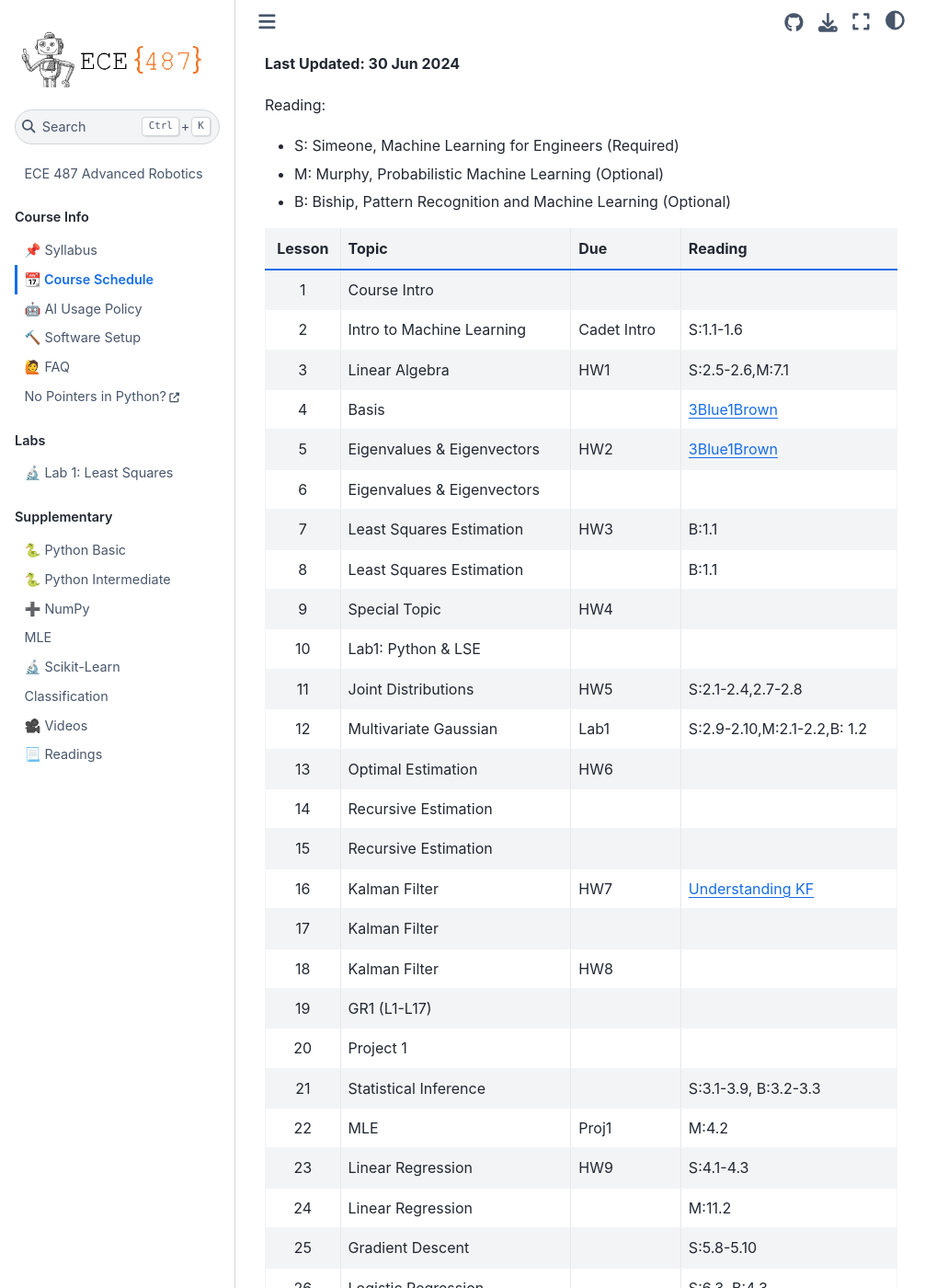
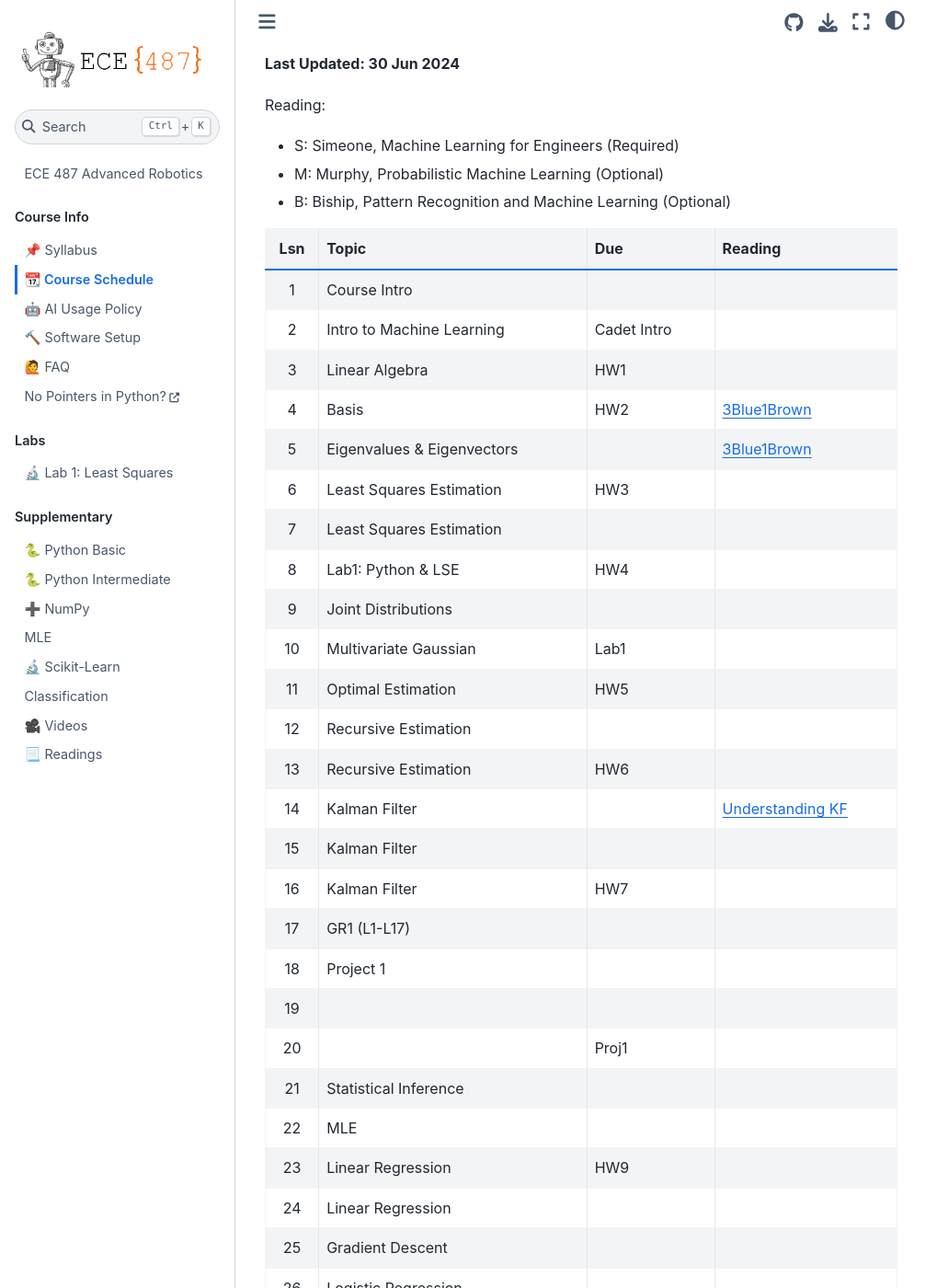
Before and after one commit to stanbaek/ece487, a Jupyter Book: the page built from docs/schedule.md, in a window 1280 px wide and 1400 px high, scrolled down 197 px. Shown: the whole window at 92% size, without its empty margins (0-1031 px from the left). Built offline with Jupyter Book 1.0.4 settings and Sphinx 7.4.7 and the Sphinx Book theme 1.1.4, drawn with Linux system fonts in a browser that asks for light colours; some of the changed text lies outside the part shown.

Commit message:
updated the schedule

```diff
--- a/docs/schedule.md
+++ b/docs/schedule.md
@@ -10,46 +10,46 @@
 - M: Murphy, Probabilistic Machine Learning (Optional)
 - B: Biship, Pattern Recognition and Machine Learning (Optional)
 
-|Lesson|  Topic                        | Due        | Reading
-|:----:|-------------------------------|------------|-----------------
-|1     | Course Intro                  |            |
-|2     | Intro to Machine Learning     |Cadet Intro | S:1.1-1.6
-|3     | Linear Algebra                | HW1        | S:2.5-2.6,M:7.1
-|4     | Basis                         |            | [3Blue1Brown](https://www.youtube.com/watch?v=P2LTAUO1TdA)
-|5     | Eigenvalues & Eigenvectors    | HW2        | [3Blue1Brown](https://www.youtube.com/watch?v=PFDu9oVAE-g)
-|6     | Eigenvalues & Eigenvectors    |            |
-|7     | Least Squares Estimation      | HW3        | B:1.1
-|8     | Least Squares Estimation      |            | B:1.1
-|9     | Special Topic                 | HW4        |
-|10    | Lab1: Python & LSE            |            |
-|11    | Joint Distributions           | HW5        | S:2.1-2.4,2.7-2.8
-|12    | Multivariate Gaussian         | Lab1       | S:2.9-2.10,M:2.1-2.2,B: 1.2
-|13    | Optimal Estimation            | HW6        |
-|14    | Recursive Estimation          |            |
-|15    | Recursive Estimation          |            |
-|16    | Kalman Filter                 | HW7        |[Understanding KF](https://www.youtube.com/playlist?list=PLn8PRpmsu08pzi6EMiYnR-076Mh-q3tWr)
-|17    | Kalman Filter                 |            |
-|18    | Kalman Filter                 | HW8        |
-|19    | GR1 (L1-L17)                  |            |
-|20    | Project 1                     |            |
-|21    | Statistical Inference         |            | S:3.1-3.9, B:3.2-3.3
-|22    | MLE                           | Proj1      | M:4.2
-|23    | Linear Regression             | HW9        | S:4.1-4.3
-|24    | Linear Regression             |            | M:11.2
-|25    | Gradient Descent              |            | S:5.8-5.10
-|26    | Logistic Regression           |            | S:6.3, B:4.3
-|27    | Naive Bayes                   | HW10       | M:9.3
-|28    | Assessment & Validation       |            | S:4.4-4.6
-|29    | MAP                           |            | S:4.7-4.11
-|30    | Regularization                | HW11       | S:4.7-4.11
-|31    | SVM                           |            |
-|32    | Snow-Day                      | HW12       | S:5.14-5.15
-|33    | Neural Networks               |            | S:6.4
-|34    | Back propagation              | HW13       | S:5.14-5.15
-|35    | GR2                           |            |
-|36    | Final Project                 | HW14       |
-|37    | Final Project                 |            |
-|      | Thanksgiving Break            |            |
-|38    | Final Project                 |            |
-|39    | Final Project                 |            |
-|40    | Final Project                 |Final Report|
+|Lsn|  Topic                        | Due        | Reading
+|:-:|-------------------------------|------------|-----------------
+|1  | Course Intro                  |            |
+|2  | Intro to Machine Learning     |Cadet Intro |
+|3  | Linear Algebra                | HW1        |
+|4  | Basis                         | HW2        | [3Blue1Brown](https://www.youtube.com/watch?v=P2LTAUO1TdA)
+|5  | Eigenvalues & Eigenvectors    |            | [3Blue1Brown](https://www.youtube.com/watch?v=PFDu9oVAE-g)
+|6  | Least Squares Estimation      | HW3        |
+|7  | Least Squares Estimation      |            |
+|8  | Lab1: Python & LSE            | HW4        |
+|9  | Joint Distributions           |            |
+|10 | Multivariate Gaussian         | Lab1       |
+|11 | Optimal Estimation            | HW5        |
+|12 | Recursive Estimation          |            |
+|13 | Recursive Estimation          | HW6        |
+|14 | Kalman Filter                 |            |[Understanding KF](https://www.youtube.com/playlist?listn8PRpmsu08pzi6EMiYnR-076Mh-q3tWr)
+|15 | Kalman Filter                 |            |
+|16 | Kalman Filter                 | HW7        |
+|17 | GR1 (L1-L17)                  |            |
+|18 | Project 1                     |            |
+|19 |                               |            |
+|20 |                               | Proj1      |
+|21 | Statistical Inference         |            |
+|22 | MLE                           |            |
+|23 | Linear Regression             | HW9        |
+|24 | Linear Regression             |            |
+|25 | Gradient Descent              |            |
+|26 | Logistic Regression           |            |
+|27 | Naive Bayes                   | HW10       |
+|28 | Assessment & Validation       |            |
+|29 | MAP                           |            |
+|30 | Regularization                | HW11       |
+|31 | SVM                           |            |
+|32 | Snow-Day                      | HW12       |
+|33 | Neural Networks               |            |
+|34 | Back propagation              | HW13       |
+|35 | GR2                           |            |
+|36 | Final Project                 | HW14       |
+|37 | Final Project                 |            |
+|   | Thanksgiving Break            |            |
+|38 | Final Project                 |            |
+|39 | Final Project                 |            |
+|40 | Final Project                 |Final Report|
```
